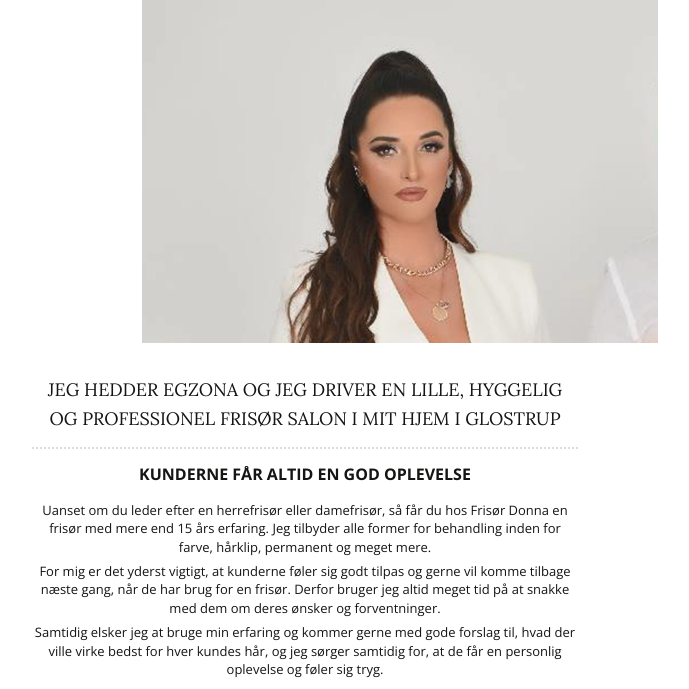
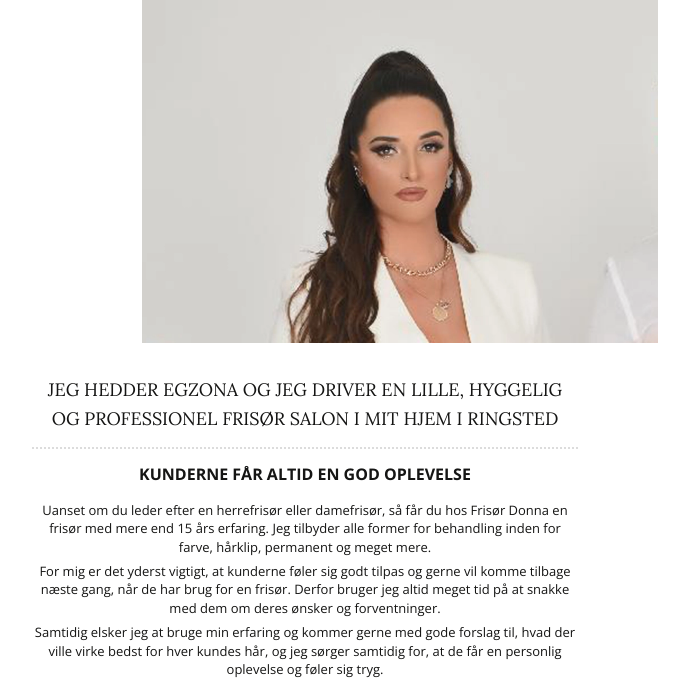
Before and after one commit to cci83glro/fdonna, a PHP site: page / in a window 1280 px wide. Shown: the part 940-1629 px from the top of the page, without its empty margins (50-739 px from the left). Run offline with PHP 8.4, Linux system fonts and the light colour scheme; some libraries are stand-ins or nearby versions.

Commit message:
Updated address and removed booking button

```diff
--- a/index.php
+++ b/index.php
@@ -7,14 +7,14 @@
       <meta charset="utf-8">
       <title>Frisør Donna | Den bedste frisør i Danmark</title>
 
-     	<meta name="description" content="Frisør Donna er en hyggelig og professionel frisørsalon, som jeg driver i mit hjem i Glostrup. Jeg tilbyder alle former for behandlinger inden for farve, klipning, permanent og meget mere.">
+     	<meta name="description" content="Frisør Donna er en hyggelig og professionel frisørsalon, som jeg driver i mit hjem i Ringsted. Jeg tilbyder alle former for behandlinger inden for farve, klipning, permanent og meget mere.">
       <meta name="robots" content="max-image-preview:large">
       <link rel="canonical" href="https://frisoerdonna.dk/">
       <meta property="og:locale" content="da_DK">
       <meta property="og:site_name" content="Frisør Donna | Den bedste frisør i Danmark">
       <meta property="og:type" content="website">
       <meta property="og:title" content="Frisør Donna | Den bedste frisør i Danmark">
-      <meta property="og:description" content="Frisør Donna er en hyggelig og professionel frisørsalon, som jeg driver i mit hjem i Glostrup. Jeg tilbyder alle former for behandlinger inden for farve, klipning, permanent og meget mere.">
+      <meta property="og:description" content="Frisør Donna er en hyggelig og professionel frisørsalon, som jeg driver i mit hjem i Ringsted. Jeg tilbyder alle former for behandlinger inden for farve, klipning, permanent og meget mere.">
       <meta property="og:url" content="https://frisoerdonna.dk/">
       <meta property="og:image" content="https://frisoerdonna.dk/img/logo_100_100.png">
       <meta property="og:image:secure_url" content="https://frisoerdonna.dk/img/logo_100_100.png">
@@ -22,7 +22,7 @@
       <meta property="og:image:height" content="100">
       <meta name="twitter:card" content="summary_large_image">
       <meta name="twitter:title" content="Frisør Donna | Den bedste frisør i Danmark">
-      <meta name="twitter:description" content="Frisør Donna er en hyggelig og professionel frisørsalon, som jeg driver i mit hjem i Glostrup. Jeg tilbyder alle former for behandlinger inden for farve, klipning, permanent og meget mere.">
+      <meta name="twitter:description" content="Frisør Donna er en hyggelig og professionel frisørsalon, som jeg driver i mit hjem i Ringsted. Jeg tilbyder alle former for behandlinger inden for farve, klipning, permanent og meget mere.">
       <meta name="twitter:image" content="https://frisoerdonna.dk/img/logo_100_100.png">
 
       <meta name="viewport" content="width=device-width, initial-scale=1, shrink-to-fit=no, maximum-scale=1">
@@ -138,7 +138,7 @@
                <div class="row">
                   <div class="col-sm-6 col-sm-offset-3 ">
                      <div class="block-content mb-0">
-                        <h3 class="uppercase mb-0">Jeg hedder Egzona og jeg driver en lille, hyggelig og professionel frisør salon i mit hjem i Glostrup
+                        <h3 class="uppercase mb-0">Jeg hedder Egzona og jeg driver en lille, hyggelig og professionel frisør salon i mit hjem i Ringsted
                            <span class="dots"></span>
                         </h3>
                         <h4 class="uppercase mb-1">Kunderne får altid en god oplevelse</h4>
@@ -423,7 +423,7 @@
                      <p class="text-white">Mandag - Lørdag : 09:00 - 15:30<br>
                         Søndag : Lukket<br>
                      </p>
-                     <a id="appointment-btn" href="https://frisoer-donna.planway.com" target=_blank class="but scroll">Ny booking</a>
+                     <!--a id="appointment-btn" href="https://frisoer-donna.planway.com" target=_blank class="but scroll">Ny booking</a-->
                   </div>
                </div>
                <!--End row-->
@@ -539,11 +539,11 @@
                      <div class="block-contact">
                         <h2 class="text-color-1">Kontaktoplysninger</h2>
                         <p class="lead mb-1">
-                           Frisør Donna vil være din foretrukne herrefrisør eller damefrisør i Glostrup.<br/>Du er altid velkommen til at ringe og høre mere om en pris på din næste klipning eller stille andre spørgsmål.
+                           Frisør Donna vil være din foretrukne herrefrisør eller damefrisør i Ringsted.<br/>Du er altid velkommen til at ringe og høre mere om en pris på din næste klipning eller stille andre spørgsmål.
                            <br><br>
                            Telefon: <a href="tel:53389801" class="link text-color-2">5338 9801</a><br>
                            Email : <span><a href="mailto:kontakt@frisoerdonna.dk" class="link text-color-2">kontakt@frisoerdonna.dk</a></span><br>
-                           Adresse: <a target="_blank" href="https://goo.gl/maps/BrQSTUjHir4X6suK8" class="link text-color-2">Pilehusene 52, 2600 Glostrup</a>
+                           Adresse: <a target="_blank" href="https://maps.app.goo.gl/VEH9TuvNQhk1dB897" class="link text-color-2">Binningebækken 30, 4100 Ringsted</a>
                            <br><br>
                            Mandag - Lørdag : 09:00 - 15:30<br>
                            Søndag : Lukket<br>
@@ -560,7 +560,7 @@
             <!--End container-->
          </section>
          <section class="google-maps">
-            <iframe src="https://www.google.com/maps/embed?pb=!1m18!1m12!1m3!1d2249.904777550748!2d12.37269007719501!3d55.67325599811487!2m3!1f0!2f0!3f0!3m2!1i1024!2i768!4f13.1!3m3!1m2!1s0x465250b40f57642d%3A0xd07120592ac7399c!2sPilehusene%2052%2C%202600%20Glostrup!5e0!3m2!1sen!2sdk!4v1686942237666!5m2!1sen!2sdk" width="600" height="450" style="border:0;" allowfullscreen="" loading="lazy" referrerpolicy="no-referrer-when-downgrade"></iframe>
+            <iframe src="https://www.google.com/maps/embed?pb=!1m18!1m12!1m3!1d2261.425513720692!2d11.785307376727133!3d55.4726810729818!2m3!1f0!2f0!3f0!3m2!1i1024!2i768!4f13.1!3m3!1m2!1s0x46528fcc9c0d0e11%3A0x60251087f8766b1f!2sBinningeb%C3%A6kken%2030%2C%204100%20Ringsted!5e0!3m2!1sen!2sdk!4v1703588947111!5m2!1sen!2sdk" width="600" height="450" style="border:0;" allowfullscreen="" loading="lazy" referrerpolicy="no-referrer-when-downgrade"></iframe>" width="600" height="450" style="border:0;" allowfullscreen="" loading="lazy" referrerpolicy="no-referrer-when-downgrade"></iframe>
          </section>
          <!--End contact section-->
          <footer class="footer bg-beige gap-double-sm">
```
